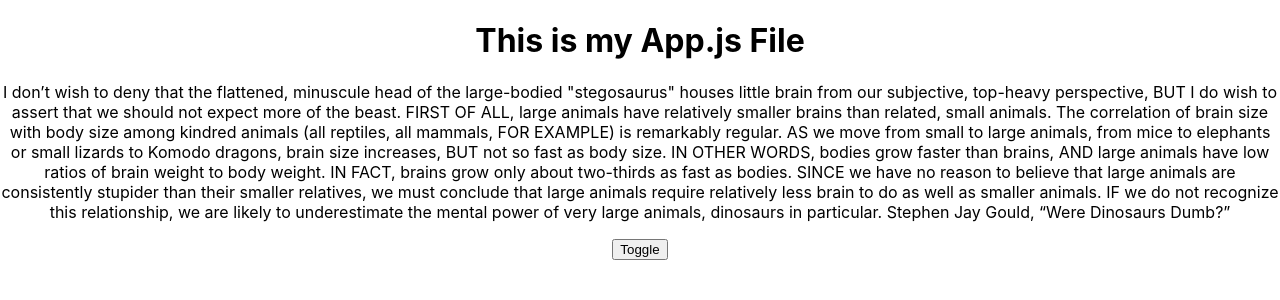
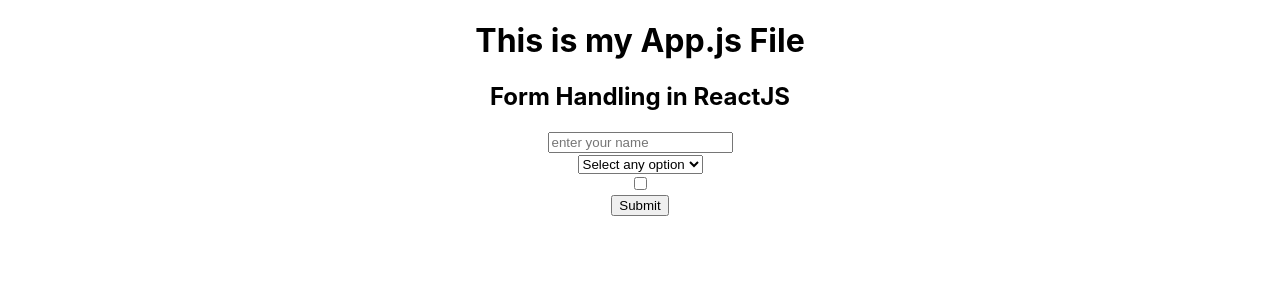
Before and after one commit to Farhan559/React_Project, a React (Create React App) app: page / in a window 1280 px wide. Shown: the top 300 px of the page. Built offline with nearby package versions, Linux system fonts and the light colour scheme.

Commit message:
feat: Add Form Handling

```diff
--- a/src/App.js
+++ b/src/App.js
@@ -1,6 +1,7 @@
 // import React,{useState} from 'react';
 import './App.css';
-import HideShowToggle from './components/HideShowToggle';
+import FormHandling from './components/FormHandling';
+// import HideShowToggle from './components/HideShowToggle';
 // import PropsFunCom from './components/PropsFunCom';
 // import GetInputFieldVal from './components/GetInputFieldVal';
 // import FuncComponents from './components/FuncComponents';
@@ -18,7 +19,8 @@
       {/* <PropsFunCom name={firstName} /> */}
       {/* <button onClick={()=>{setName('Ali')}}>Click ME</button> */}
       {/* <GetInputFieldVal /> */}
-      <HideShowToggle />
+      {/* <HideShowToggle /> */}
+      <FormHandling />
     </div>
   );
 }
--- /dev/null
+++ b/src/components/FormHandling.jsx
@@ -0,0 +1,32 @@
+import React,{useState} from 'react'
+
+function FormHandling() {
+  const [name , setName] = useState('');
+  const [option , setOption] = useState('');
+  const [agree , setAgree] = useState(false);
+  function getFormData(e){
+      console.log(name,option,agree)
+      e.preventDefault();
+  }
+  return (
+    <div>
+        <h2>Form Handling in ReactJS</h2>
+        <form onSubmit={getFormData}>
+            <input type='text' placeholder='enter your name'onChange={(e)=>setName(e.target.value)}></input>
+            <br></br>
+            <select onChange={(e)=>setOption(e.target.value)}>
+                <option>Select any option</option>
+                <option >A</option>
+                <option>B</option>
+                <option>C</option>
+            </select>
+            <br></br>
+            <input type="checkbox"onChange={(e)=>setAgree(e.target.checked)}></input>
+            <br></br>
+            <button type='submit'onClick={getFormData}>Submit</button>
+        </form>
+    </div>
+  )
+}
+
+export default FormHandling
```
